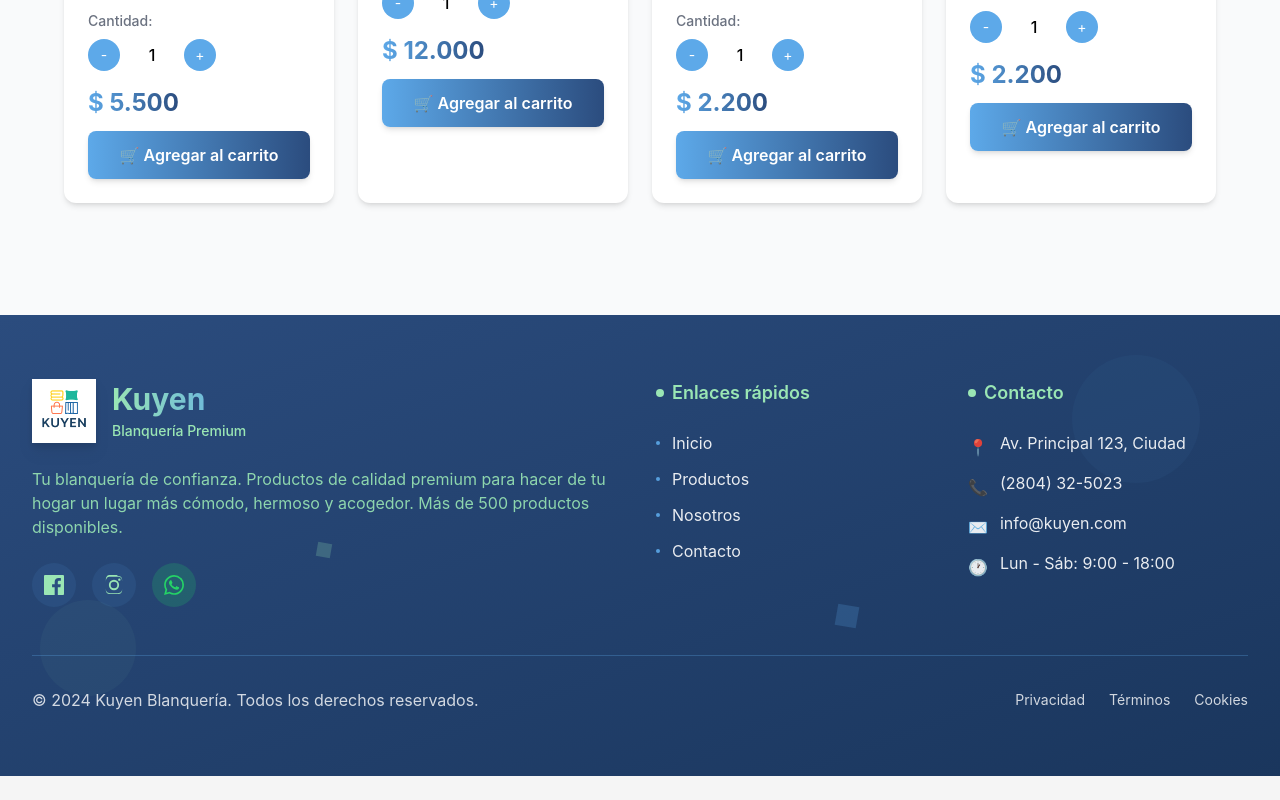
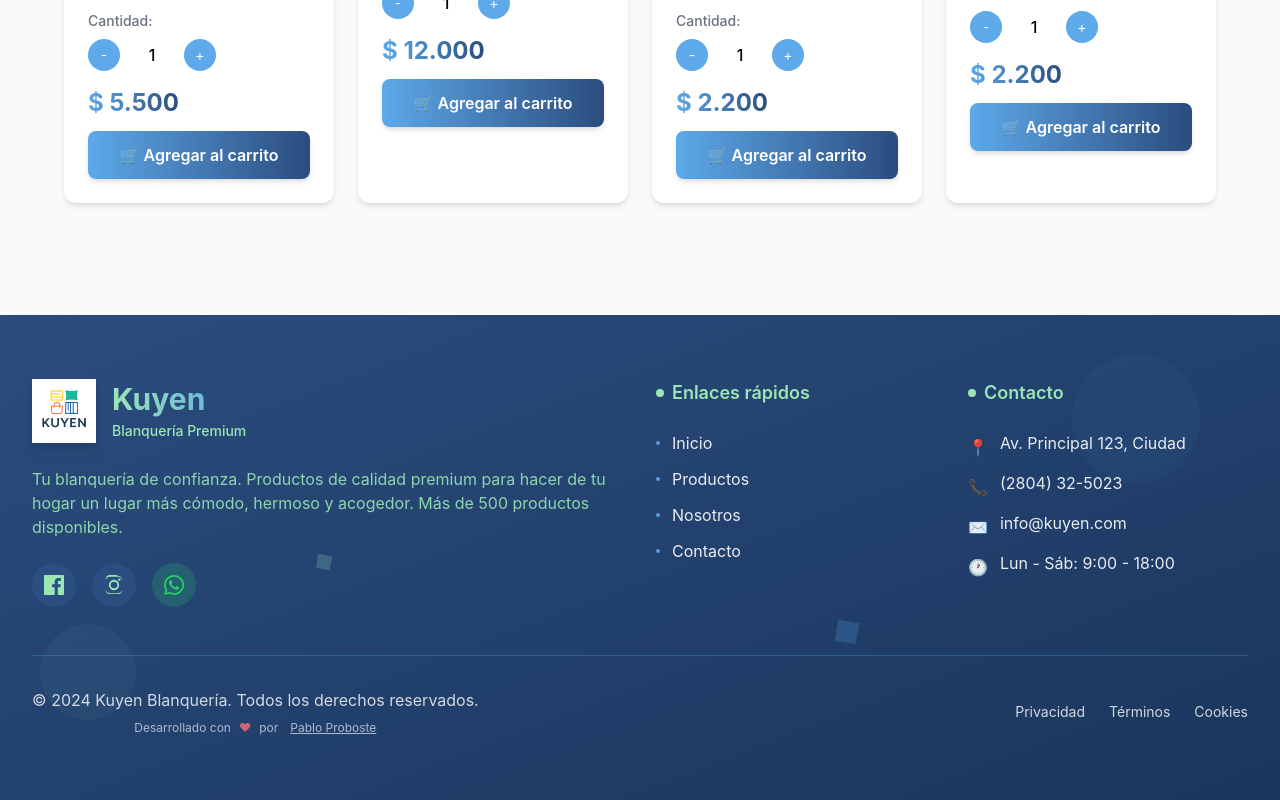
Before and after one commit to 31pablo05/Kuyen, a React (Vite) app: page /productos in a window 1280 px wide. Shown: the part 3271-4071 px from the top of the page. Before the commit the page ends 4047 px from the top, so only its background shows below. Built offline with nearby package versions, Linux system fonts and the light colour scheme.

Commit message:
ajuste footer con mi enlace a mi web

```diff
--- a/src/components/layout/Footer.jsx
+++ b/src/components/layout/Footer.jsx
@@ -39,7 +39,7 @@ function Footer() {
 
             {/* Redes sociales optimizadas */}
             <div className="flex space-x-3 sm:space-x-4">
-              <a href="https://facebook.com" target="_blank" rel="noopener noreferrer" className="group relative p-2.5 sm:p-3 bg-[#5DA9E9]/10 rounded-full hover:bg-[#5DA9E9]/20 transition-all duration-300 transform hover:scale-110">
+              <a href="https://www.facebook.com/blanquearia.kuyen" target="_blank" rel="noopener noreferrer" className="group relative p-2.5 sm:p-3 bg-[#5DA9E9]/10 rounded-full hover:bg-[#5DA9E9]/20 transition-all duration-300 transform hover:scale-110">
                 <svg className="w-4 sm:w-5 h-4 sm:h-5 text-[#9AE6B4] group-hover:text-white transition-colors" fill="currentColor" viewBox="0 0 24 24">
                   <path d="M22.675 0h-21.35C.595 0 0 .592 0 1.326v21.348C0 23.408.595 24 1.325 24h11.495v-9.294H9.691v-3.622h3.129V8.413c0-3.1 1.893-4.788 4.659-4.788 1.325 0 2.463.099 2.797.143v3.24l-1.918.001c-1.504 0-1.797.715-1.797 1.763v2.313h3.587l-.467 3.622h-3.12V24h6.104C23.405 24 24 23.408 24 22.674V1.326C24 .592 23.405 0 22.675 0"/>
                 </svg>
@@ -128,6 +128,10 @@ function Footer() {
           <div className="flex flex-col md:flex-row justify-between items-center gap-4">
             <p className="text-white opacity-80 text-center md:text-left">
               © 2024 Kuyen Blanquería. Todos los derechos reservados.
+              <div className="mt-2 text-xs text-white/80 flex items-center justify-center gap-2">
+                Desarrollado con <span className="text-red-400">♥</span> por
+                <a href="https://devcraftpablo.online/" target="_blank" rel="noopener noreferrer" className="underline hover:text-[#9AE6B4] ml-1">Pablo Proboste</a>
+              </div>
             </p>
             <div className="flex items-center gap-6 text-sm text-white opacity-80">
               <a href="/privacy" className="hover:text-[#9AE6B4] transition-colors">Privacidad</a>
```
